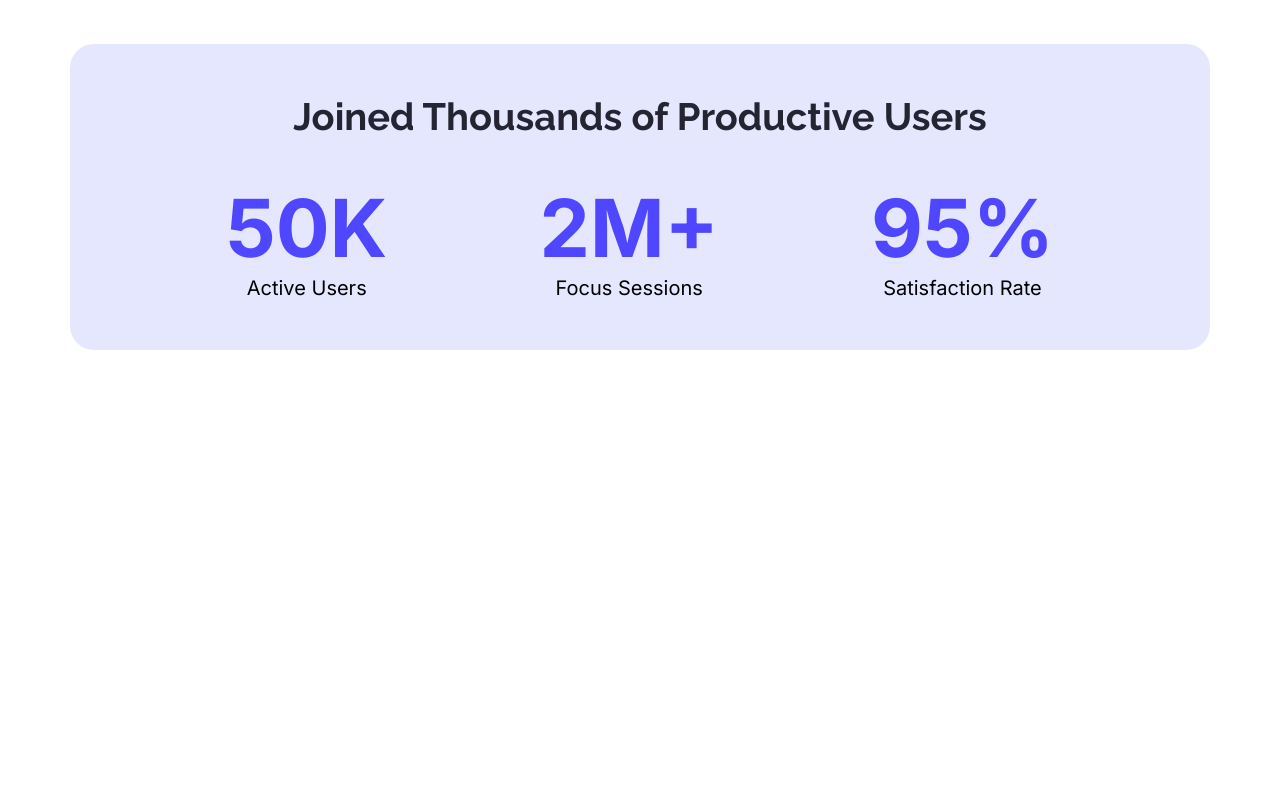
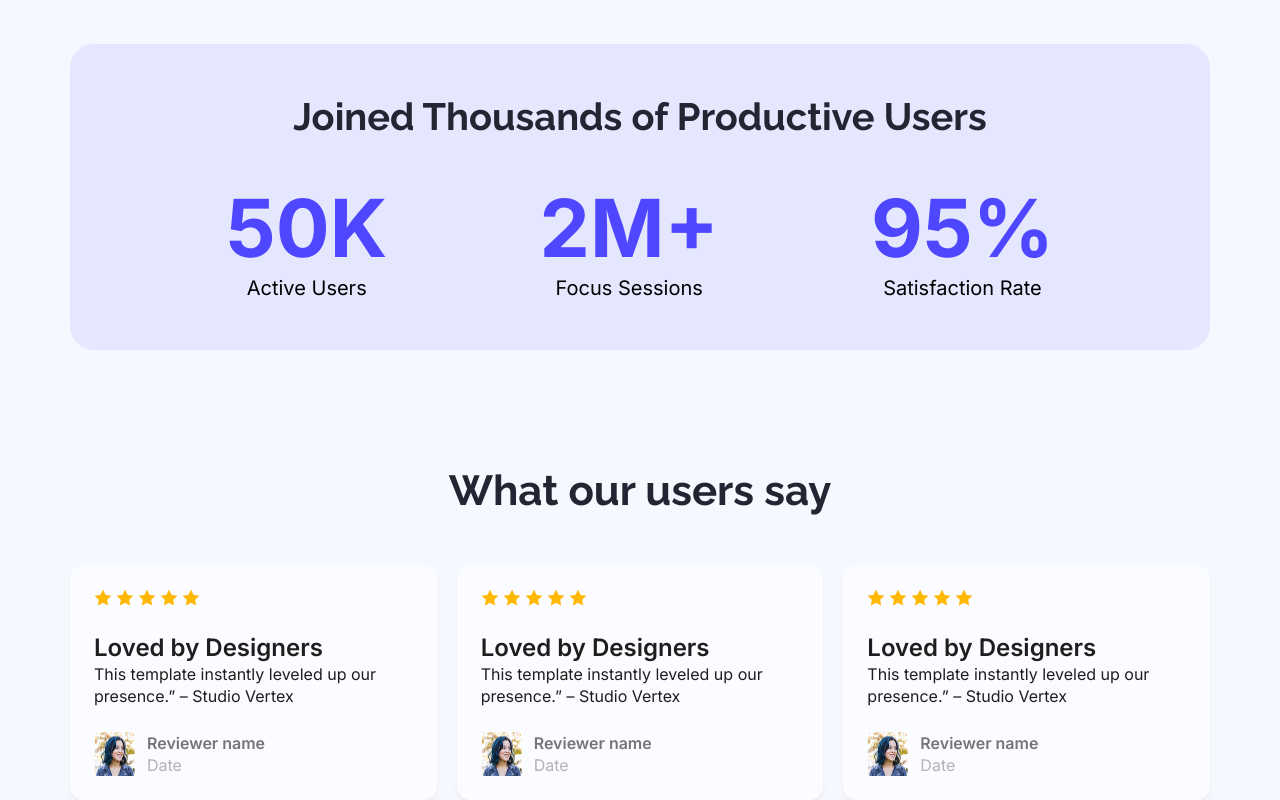
Before and after one commit to Mohammed-Hamim/B12A01-Assingment, a plain HTML site: page index.html in a window 1280 px wide. Shown: the part 1136-1936 px from the top of the page. Before the commit the page ends 1486 px from the top, so only its background shows below. Drawn offline with Linux system fonts and the light colour scheme.

Commit message:
added user review section with styles

```diff
--- a/index.html
+++ b/index.html
@@ -15,7 +15,7 @@
     <link rel="stylesheet" href="styles/style.css">
 </head>
 
-<body>
+<body class="body-bg">
     <!-- Header Section  -->
     <header class="header-bg">
         <!-- Nav section -->
@@ -29,7 +29,7 @@
             <button class="sharedBtn focus-btn">Stay Focused</button>
         </section>
     </header>
-    <main>
+    <main >
         <section class="action-section width-1140">
             <div class="action-content">
                 <h2 class="action-title raleway">See It in Action</h2>
@@ -61,6 +61,78 @@
 
 
         </section>
+
+        <!-- User Review Section -->
+        <section class="user-review-section width-1140">
+            <h2 class="review-title raleway">What our users say</h2>
+            <div class="review-card-container">
+                <div class="review-card">
+                    <div class="star-img">
+                        <img src="./Assets/icon-star.png" alt="">
+                        <img src="./Assets/icon-star.png" alt="">
+                        <img src="./Assets/icon-star.png" alt="">
+                        <img src="./Assets/icon-star.png" alt="">
+                        <img src="./Assets/icon-star.png" alt="">
+                    </div>
+
+                    <h5 class="riviewer-title inter">Loved by Designers</h5>
+                    <p class="review-description inter">This template instantly leveled up our presence.” – Studio
+                        Vertex</p>
+                    <div class="reviewer">
+                        <img src="./Assets/avatar.png" alt="reviewer-image">
+                        <div class="reviewer-info">
+                            <h4 class="reviewer-name inter">Reviewer name</h4>
+                            <p class="review-date inter">Date</p>
+                        </div>
+
+                    </div>
+                </div>
+                <div class="review-card">
+                    <div class="star-img">
+                        <img src="./Assets/icon-star.png" alt="">
+                        <img src="./Assets/icon-star.png" alt="">
+                        <img src="./Assets/icon-star.png" alt="">
+                        <img src="./Assets/icon-star.png" alt="">
+                        <img src="./Assets/icon-star.png" alt="">
+                    </div>
+
+                    <h5 class="riviewer-title inter">Loved by Designers</h5>
+                    <p class="review-description inter">This template instantly leveled up our presence.” – Studio
+                        Vertex</p>
+                    <div class="reviewer">
+                        <img src="./Assets/avatar.png" alt="reviewer-image">
+                        <div class="reviewer-info">
+                            <h4 class="reviewer-name inter">Reviewer name</h4>
+                            <p class="review-date inter">Date</p>
+                        </div>
+
+                    </div>
+                </div>
+                <div class="review-card">
+                    <div class="star-img">
+                        <img src="./Assets/icon-star.png" alt="">
+                        <img src="./Assets/icon-star.png" alt="">
+                        <img src="./Assets/icon-star.png" alt="">
+                        <img src="./Assets/icon-star.png" alt="">
+                        <img src="./Assets/icon-star.png" alt="">
+                    </div>
+
+                    <h5 class="riviewer-title inter">Loved by Designers</h5>
+                    <p class="review-description inter">This template instantly leveled up our presence.” – Studio
+                        Vertex</p>
+                    <div class="reviewer">
+                        <img src="./Assets/avatar.png" alt="reviewer-image">
+                        <div class="reviewer-info">
+                            <h4 class="reviewer-name inter">Reviewer name</h4>
+                            <p class="review-date inter">Date</p>
+                        </div>
+
+                    </div>
+                </div>
+
+            </div>
+
+        </section>
     </main>
 </body>
 
--- a/styles/style.css
+++ b/styles/style.css
@@ -16,6 +16,11 @@
 
 }
 
+/* main styles */
+.body-bg{
+    background-color: #F5F8FF;
+}
+
 /* Shared Styles starts*/
 
 /* shared width */
@@ -24,7 +29,7 @@
 
 }
 
-.width-905{
+.width-905 {
     max-width: 905px;
 
 }
@@ -52,7 +57,7 @@
 
 /* Nav Section Styling */
 .nav-section {
-    margin: 0 auto ;
+    margin: 0 auto;
     display: flex;
     justify-content: space-between;
     align-items: center;
@@ -66,55 +71,62 @@
 }
 
 /* Banner Section Styling */
-.banner-section{
+.banner-section {
     margin: 0 auto;
     text-align: center;
 }
+
 .banner-title {
     margin-top: 158px;
     font-size: 65px;
     font-weight: bold;
-    color:#252432;
+    color: #252432;
     margin-bottom: 37px;
 }
+
 .focus-btn {
     margin-bottom: 200px;
 }
 
 /* Action Section Styling */
-.action-section{
-    margin: auto ;
-    display:flex;
+.action-section {
+    margin: auto;
+    display: flex;
     justify-content: space-between;
     align-items: center;
     column-gap: 10%;
 }
-.action-content, .action-image{
+
+.action-content,
+.action-image {
     width: 45%;
 }
-.action-title{
+
+.action-title {
     font-size: 42px;
     font-weight: bold;
-    color:#252432;
+    color: #252432;
     margin-bottom: 23px;
 }
 
 .action-description {
     font-size: 24px;
     font-weight: 400;
-     color:#252432;
-     line-height: 30px;
-     margin-bottom: 23px;
+    color: #252432;
+    line-height: 30px;
+    margin-bottom: 23px;
 }
-.action-image{
+
+.action-image {
     text-align: right;
 }
-.action-image img{
+
+.action-image img {
     border-radius: 48px;
 }
 
 /* Active User Section Styling */
-.userSection{
+.userSection {
     margin: 116px auto 0px;
     background-color: #E5E7FF;
     border-radius: 24px;
@@ -123,26 +135,90 @@
     box-sizing: border-box;
 }
 
-.user-title{
+.user-title {
     font-size: 38px;
     font-weight: bold;
-    color:#252432;
+    color: #252432;
 }
 
-.user-data-container{
+.user-data-container {
     display: flex;
     justify-content: space-around;
     margin-top: 40px;
 }
 
-.user-data h4{
+.user-data h4 {
     font-size: 80px;
     font-weight: bold;
-    color:#4E47FF;
+    color: #4E47FF;
 }
 
-.user-data p{
-     font-size: 20px;
+.user-data p {
+    font-size: 20px;
     font-weight: 400;
-    color:#000000;
+    color: #000000;
 }
+
+/* User Review Section Styling */
+.user-review-section {
+    margin: 116px auto 0px;
+}
+
+.review-title {
+    font-size: 42px;
+    font-weight: bold;
+    color: #252432;
+    text-align: center;
+    margin-bottom: 50px;
+}
+
+.review-card-container{
+    display: flex;
+    column-gap:20px;
+}
+
+.review-card {
+    background-color: #FAFCFF;
+    box-shadow: 0 4px 4px #F2EDED;
+    border-radius: 14px;
+    padding: 24px;
+}
+
+.star-img {
+    margin-bottom: 24px;
+}
+
+.riviewer-title {
+    font-size: 24px;
+    font-weight: 600;
+    color: #1E1E1E;
+    line-height: 120%;
+    letter-spacing: -2%;
+}
+
+.review-description {
+    font-size: 16px;
+    font-weight: 400;
+    line-height: 140%;
+    color: #1E1E1E;
+    margin-bottom: 24px;
+}
+
+.reviewer {
+    display: flex;
+    column-gap: 12px;
+}
+.reviewer-name{
+    font-size: 16px;
+    font-weight: 600;
+    color: #757575;
+    line-height: 140%;
+
+}
+.review-date{
+    font-size: 16px;
+    font-weight: 400;
+    color: #B3B3B3;
+    line-height: 140%;
+
+}
```
